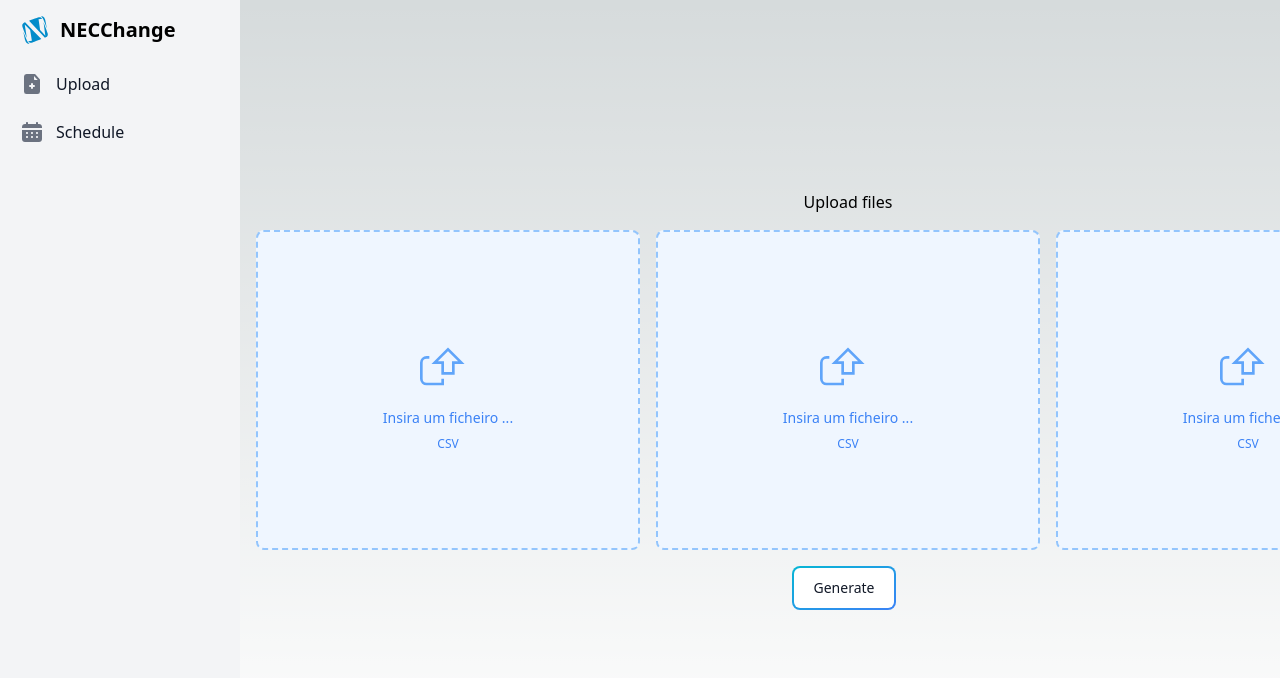
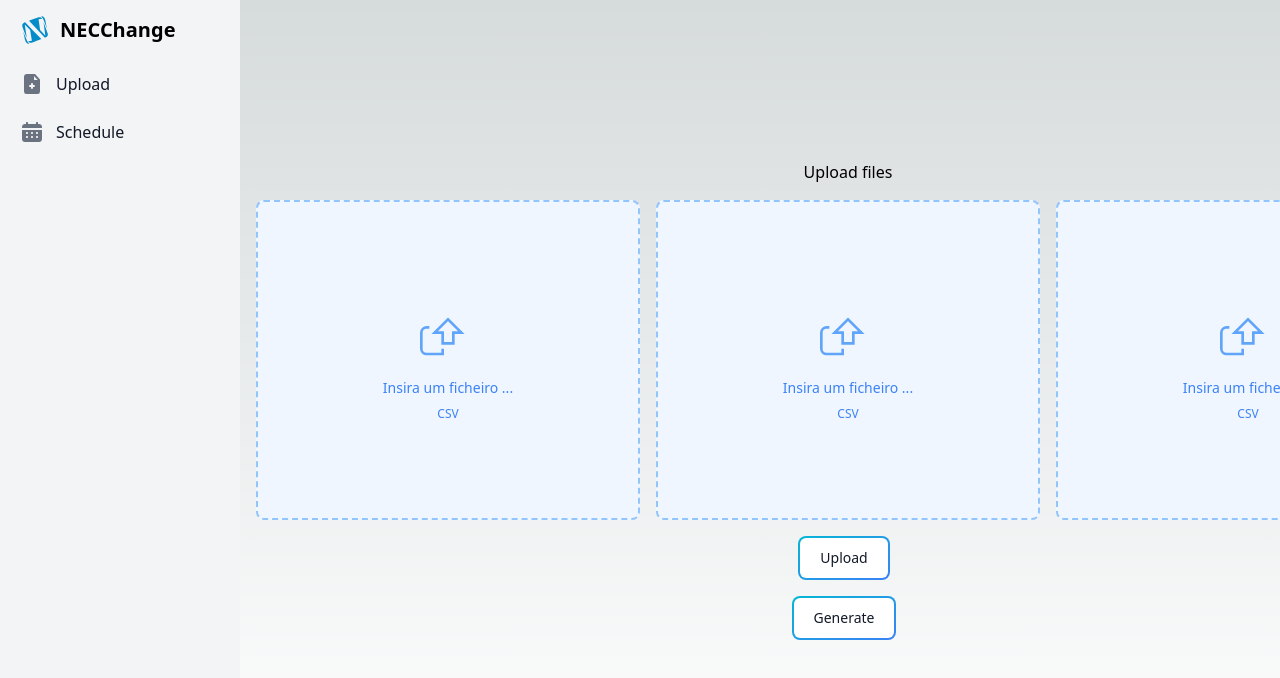
Before and after one commit to SimaoQuintela/NECChange-Solver, a Next.js app in the folder web/: page / in a window 1280 px wide. Shown: the top 678 px of the page. Built offline with nearby package versions, Linux system fonts and the light colour scheme.

Commit message:
(Add) new button - UPLOAD

```diff
--- a/web/src/pages/index.jsx
+++ b/web/src/pages/index.jsx
@@ -39,6 +39,13 @@
     });
   };
 
+  const handleGenerateClick2 = () => {
+    console.log("Generate button clicked");
+    fetch('/api/generate-schedule', { method: 'POST' })
+      .then(() => console.log('main.py executed'))
+      .catch(error => console.error(error));
+    }
+
 
   return (
     <div className="flex">
@@ -57,6 +64,12 @@
         </div>
         <button onClick={handleGenerateClick} className="relative inline-flex items-center justify-center p-0.5 mb-2 mr-2 overflow-hidden text-sm font-medium text-gray-900 rounded-lg group bg-gradient-to-br from-cyan-500 to-blue-500 group-hover:from-cyan-500 group-hover:to-blue-500 hover:text-white dark:text-white focus:ring-4 focus:outline-none focus:ring-cyan-200 dark:focus:ring-cyan-800">
           <span className="relative px-5 py-2.5 transition-all ease-in duration-75 bg-white dark:bg-gray-900 rounded-md group-hover:bg-opacity-0">
+            Upload
+          </span>
+        </button>
+
+        <button onClick={handleGenerateClick2} className="relative inline-flex items-center justify-center p-0.5 mb-2 mr-2 overflow-hidden text-sm font-medium text-gray-900 rounded-lg group bg-gradient-to-br from-cyan-500 to-blue-500 group-hover:from-cyan-500 group-hover:to-blue-500 hover:text-white dark:text-white focus:ring-4 focus:outline-none focus:ring-cyan-200 dark:focus:ring-cyan-800">
+          <span className="relative px-5 py-2.5 transition-all ease-in duration-75 bg-white dark:bg-gray-900 rounded-md group-hover:bg-opacity-0">
             Generate
           </span>
         </button>
```
